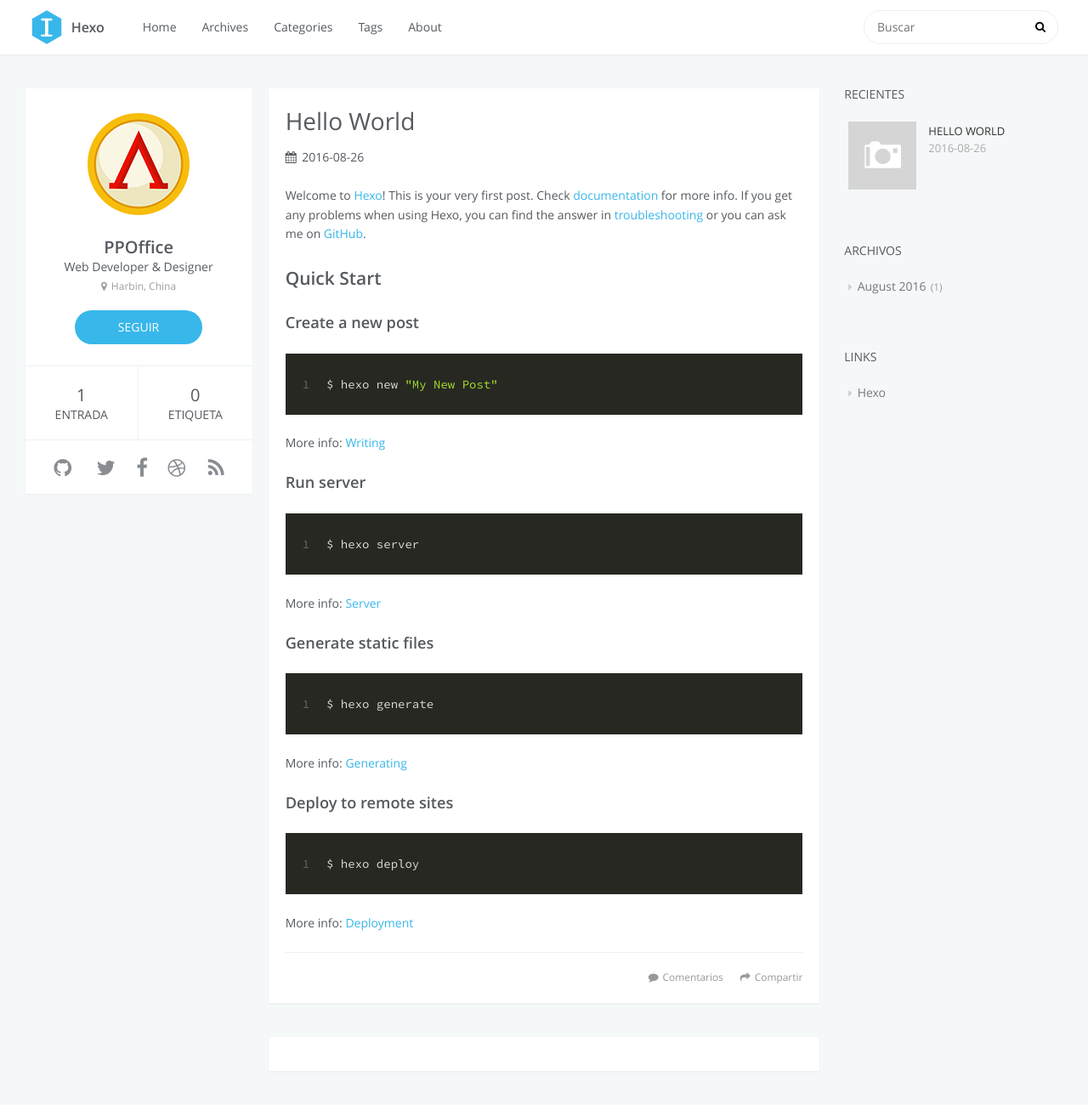
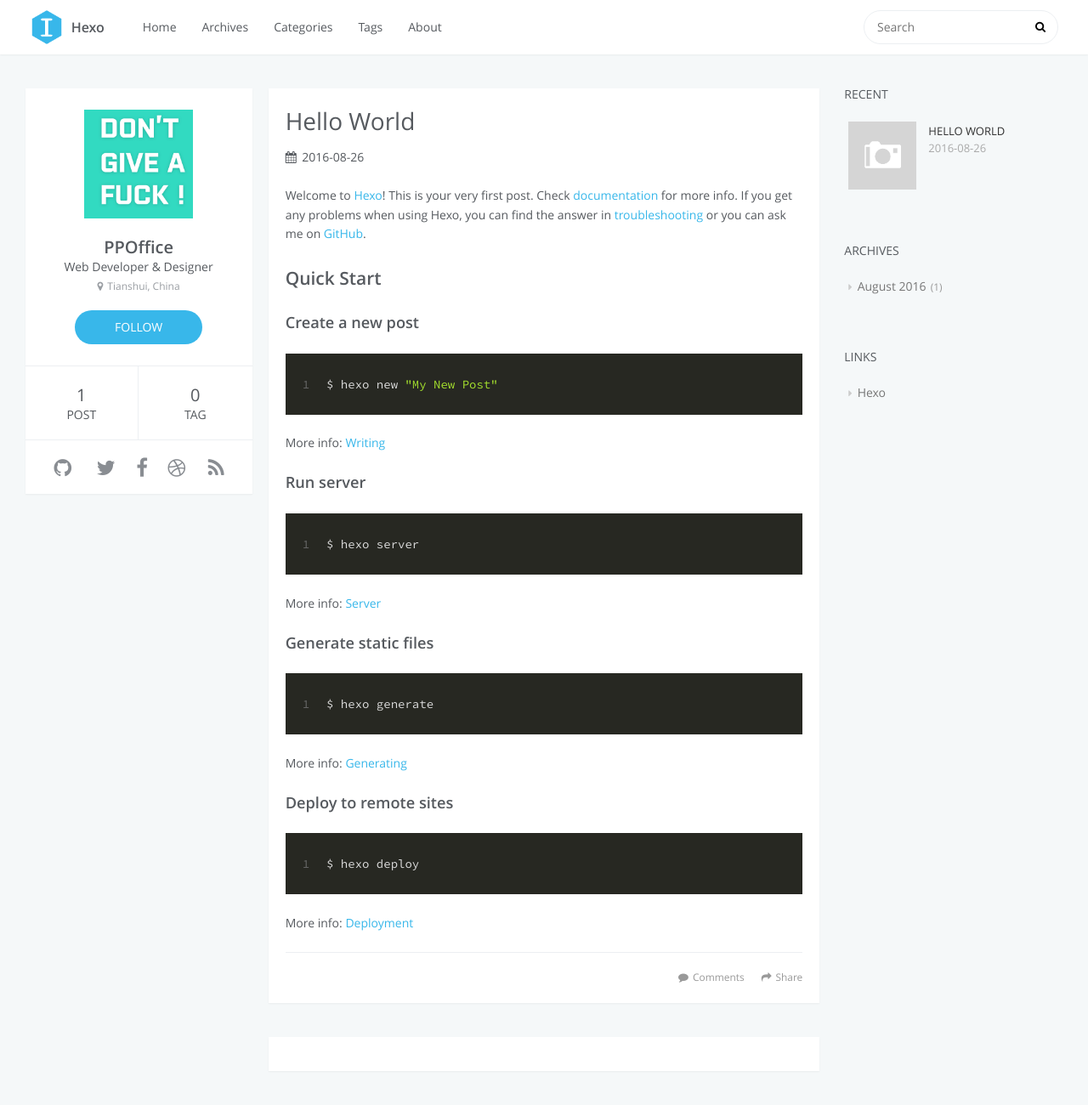
Before and after one commit to TangoLee/TangoLee.github.io, a plain HTML site: page 2016/08/26/hello-world/index.html in a window 1280 px wide. Shown: the top 1300 px of the page at 85% size. Drawn offline with Linux system fonts and the light colour scheme; no server answers; a script that the page names is missing.

Commit message:
Site updated: 2016-08-26 23:36:30

```diff
--- a/2016/08/26/hello-world/index.html
+++ b/2016/08/26/hello-world/index.html
@@ -72,7 +72,7 @@
                 <nav id="sub-nav">
                     <div class="profile" id="profile-nav">
                         <a id="profile-anchor" href="javascript:;">
-                            <img class="avatar" src="/css/images/avatar.png" />
+                            <img class="avatar" src="/css/images/avatar.jpg" />
                             <i class="fa fa-caret-down"></i>
                         </a>
                     </div>
@@ -81,7 +81,7 @@
             <div id="search-form-wrap">
 
     <form class="search-form">
-        <input type="text" class="ins-search-input search-form-input" placeholder="Buscar" />
+        <input type="text" class="ins-search-input search-form-input" placeholder="Search" />
         <button type="submit" class="search-form-submit"></button>
     </form>
     <div class="ins-search">
@@ -100,10 +100,10 @@
 (function (window) {
     var INSIGHT_CONFIG = {
         TRANSLATION: {
-            POSTS: 'Entradas',
+            POSTS: 'Posts',
             PAGES: 'Pages',
-            CATEGORIES: 'Categorias',
-            TAGS: 'Etiquetas',
+            CATEGORIES: 'Categories',
+            TAGS: 'Tags',
             UNTITLED: '(Untitled)',
         },
         ROOT_URL: '/',
@@ -134,7 +134,7 @@
                 <td>
 
     <div class="search-form">
-        <input type="text" class="ins-search-input search-form-input" placeholder="Buscar" />
+        <input type="text" class="ins-search-input search-form-input" placeholder="Search" />
     </div>
 
                 </td>
@@ -150,20 +150,20 @@
 <aside id="profile">
     <div class="inner profile-inner">
         <div class="base-info profile-block">
-            <img id="avatar" src="/css/images/avatar.png" />
+            <img id="avatar" src="/css/images/avatar.jpg" />
             <h2 id="name">PPOffice</h2>
             <h3 id="title">Web Developer &amp; Designer</h3>
-            <span id="location"><i class="fa fa-map-marker"></i>Harbin, China</span>
-            <a id="follow" target="_blank" href="https://github.com/ppoffice/">SEGUIR</a>
+            <span id="location"><i class="fa fa-map-marker"></i>Tianshui, China</span>
+            <a id="follow" target="_blank" href="https://github.com/ppoffice/">FOLLOW</a>
         </div>
         <div class="article-info profile-block">
             <div class="article-info-block">
                 1
-                <span>Entrada</span>
+                <span>post</span>
             </div>
             <div class="article-info-block">
                 0
-                <span>Etiqueta</span>
+                <span>tag</span>
             </div>
         </div>
 
@@ -262,7 +262,7 @@
 
 </div>
 
-    <a data-url="http://yoursite.com/2016/08/26/hello-world/" data-id="cisbwxvrk0000hgng3yk2fy0p" class="article-share-link"><i class="fa fa-share"></i>Compartir</a>
+    <a data-url="http://yoursite.com/2016/08/26/hello-world/" data-id="cisbx6v4u00002ongf4itaw1i" class="article-share-link"><i class="fa fa-share"></i>Share</a>
 <script>
     (function ($) {
         // Prevent duplicate binding
@@ -330,7 +330,7 @@
 
 
 
-        <a href="http://yoursite.com/2016/08/26/hello-world/#comments" class="article-comment-link disqus-comment-count" data-disqus-url="http://yoursite.com/2016/08/26/hello-world/">Comentarios</a>
+        <a href="http://yoursite.com/2016/08/26/hello-world/#comments" class="article-comment-link disqus-comment-count" data-disqus-url="http://yoursite.com/2016/08/26/hello-world/">Comments</a>
 
 
         </footer>
@@ -359,7 +359,7 @@
 
 
     <div class="widget-wrap">
-        <h3 class="widget-title">Recientes</h3>
+        <h3 class="widget-title">recent</h3>
         <div class="widget">
             <ul id="recent-post" class="">
 
@@ -391,7 +391,7 @@
 
 
     <div class="widget-wrap">
-        <h3 class="widget-title">Archivos</h3>
+        <h3 class="widget-title">archives</h3>
         <div class="widget">
             <ul class="archive-list"><li class="archive-list-item"><a class="archive-list-link" href="/archives/2016/08/">August 2016</a><span class="archive-list-count">1</span></li></ul>
         </div>
@@ -404,7 +404,7 @@
 
 
     <div class="widget-wrap widget-list">
-        <h3 class="widget-title">Links</h3>
+        <h3 class="widget-title">links</h3>
         <div class="widget">
             <ul>
 
```
Also changed, not shown: archives/2016/08/index.html (+15 -15 lines), archives/2016/index.html (+15 -15 lines), archives/index.html (+15 -15 lines), index.html (+16 -16 lines), css/images/avatar.jpg (added), css/images/avatar1.png (added).
